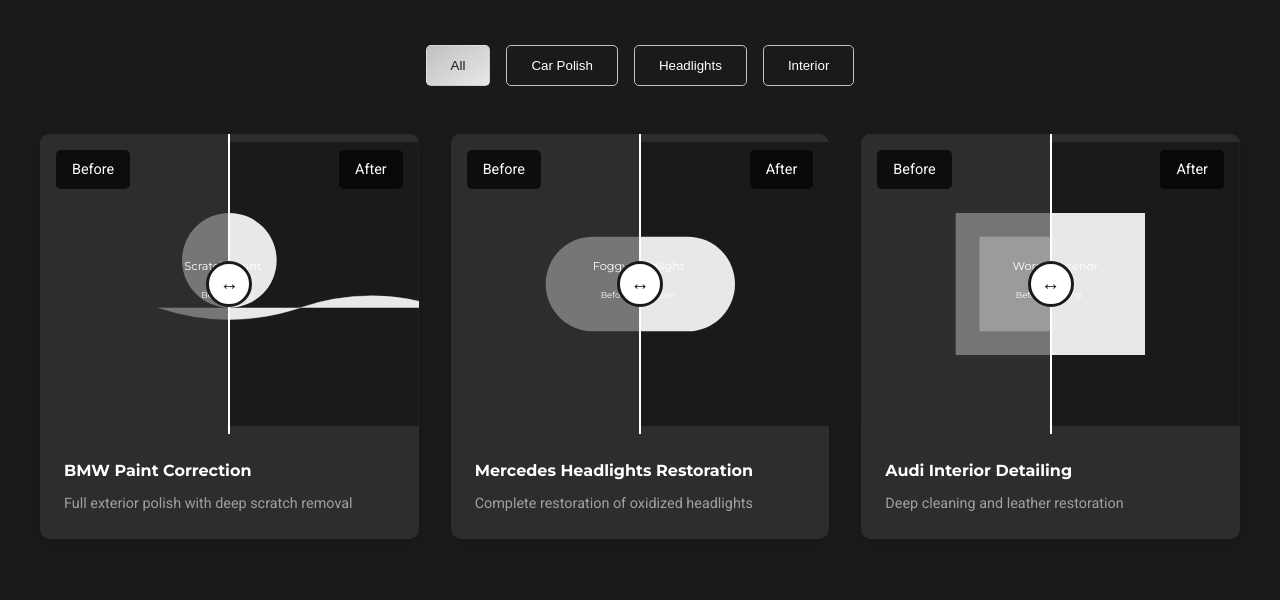
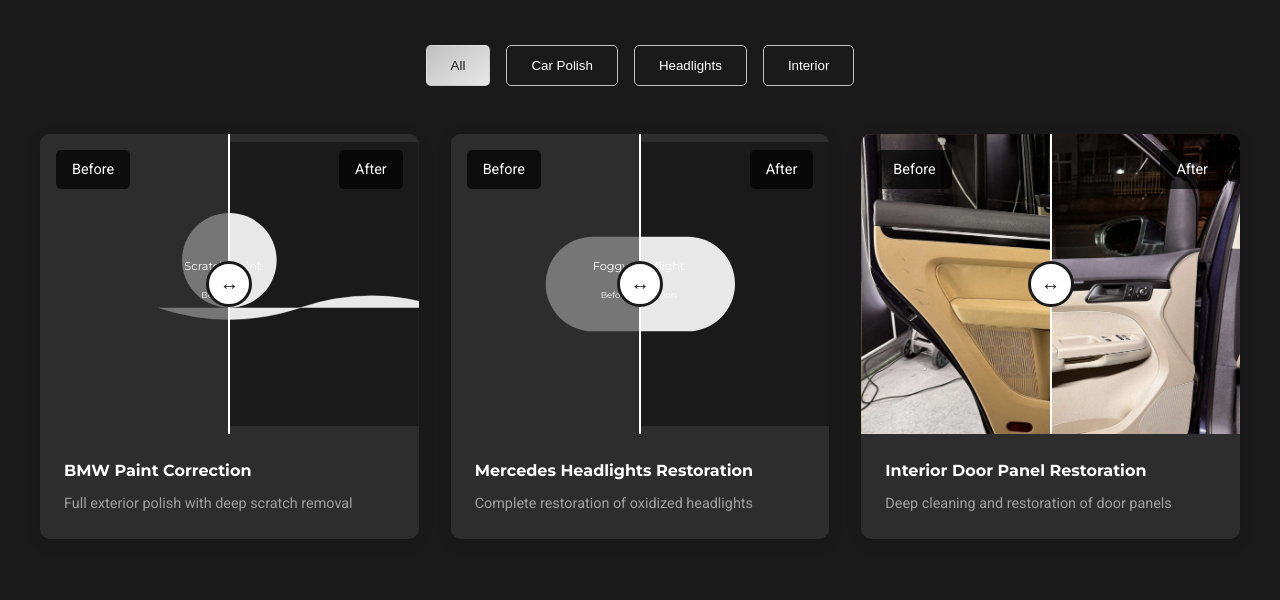
Before and after one commit to mahmutmft/crazy-garage-website, a website: page index.html in a window 1280 px wide. Shown: the part 2283-2883 px from the top of the page. Drawn offline with Linux system fonts and the light colour scheme.

Commit message:
feat: Add interior door panel before/after photos to gallery

```diff
--- a/index.html
+++ b/index.html
@@ -255,38 +255,18 @@
                 <div class="gallery-item" data-category="interior">
                     <div class="before-after-slider">
                         <div class="before-image">
-                            <svg class="placeholder-image" viewBox="0 0 800 600" xmlns="http://www.w3.org/2000/svg">
-                                <rect width="100%" height="100%" fill="#2d2d2d"/>
-                                <path d="M200,150 h400 v300 h-400 Z" fill="#c0c0c0" opacity="0.5"/>
-                                <path d="M250,200 h300 v200 h-300 Z" fill="#c0c0c0" opacity="0.3"/>
-                                <text x="50%" y="45%" text-anchor="middle" fill="#fff" font-family="Arial" font-size="24">
-                                    Worn Interior
-                                </text>
-                                <text x="50%" y="55%" text-anchor="middle" fill="#fff" font-family="Arial" font-size="18">
-                                    Before Detailing
-                                </text>
-                            </svg>
+                            <img src="assets/gallery/interior/left-side-door-before.JPG" alt="Car Interior Before Detailing">
                             <span class="label" data-i18n="gallery.labels.before">Before</span>
                         </div>
                         <div class="after-image">
-                            <svg class="placeholder-image" viewBox="0 0 800 600" xmlns="http://www.w3.org/2000/svg">
-                                <rect width="100%" height="100%" fill="#1a1a1a"/>
-                                <path d="M200,150 h400 v300 h-400 Z" fill="#e8e8e8"/>
-                                <path d="M250,200 h300 v200 h-300 Z" fill="#e8e8e8" opacity="0.8"/>
-                                <text x="50%" y="45%" text-anchor="middle" fill="#fff" font-family="Arial" font-size="24">
-                                    Restored Interior
-                                </text>
-                                <text x="50%" y="55%" text-anchor="middle" fill="#fff" font-family="Arial" font-size="18">
-                                    After Detailing
-                                </text>
-                            </svg>
+                            <img src="assets/gallery/interior/left-side-door-after.JPG" alt="Car Interior After Detailing">
                             <span class="label" data-i18n="gallery.labels.after">After</span>
                         </div>
                         <div class="slider-handle"></div>
                     </div>
                     <div class="gallery-item-info">
-                        <h4 data-i18n="gallery.items.audi.title">Audi Interior Detailing</h4>
-                        <p data-i18n="gallery.items.audi.description">Deep cleaning and leather restoration</p>
+                        <h4 data-i18n="gallery.items.audi.title">Interior Door Panel Restoration</h4>
+                        <p data-i18n="gallery.items.audi.description">Deep cleaning and restoration of door panels</p>
                     </div>
                 </div>
             </div>
--- a/scripts/translations/en.js
+++ b/scripts/translations/en.js
@@ -79,8 +79,8 @@
                 description: "Complete restoration of oxidized headlights"
             },
             audi: {
-                title: "Audi Interior Detailing",
-                description: "Deep cleaning and leather restoration"
+                title: "Interior Door Panel Restoration",
+                description: "Deep cleaning and restoration of door panels"
             }
         },
         labels: {
--- a/scripts/translations/mk.js
+++ b/scripts/translations/mk.js
@@ -79,8 +79,8 @@
                 description: "Целосна обнова на оксидирани фарови"
             },
             audi: {
-                title: "Audi Детално Чистење на Ентериер",
-                description: "Длабинско чистење и обнова на кожа"
+                title: "Реставрација на Внатрешни Панели",
+                description: "Длабинско чистење и обнова на панелите на вратите"
             }
         },
         labels: {
@@ -96,7 +96,7 @@
         title: "Резервирајте Услуга",
         form: {
             name: "Вашето Име",
-            email: "Вашата Е-пошта",
+            email: "Вашата E-пошта",
             service: "Изберете Услуга",
             date: "Изберете Датум и Време",
             notes: "Дополнителни Забелешки",
--- a/scripts/translations/sq.js
+++ b/scripts/translations/sq.js
@@ -79,8 +79,8 @@
                 description: "Restaurim i plotë i dritave të oksiduara"
             },
             audi: {
-                title: "Detajimi i Brendshëm i Audi",
-                description: "Pastrim i thellë dhe restaurim i lëkurës"
+                title: "Restaurimi i Panelit të Brendshëm",
+                description: "Pastrim i thellë dhe restaurim i paneleve të dyerve"
             }
         },
         labels: {
```
Also changed, not shown: assets/gallery/interior/left-side-door-after.JPG (added), assets/gallery/interior/left-side-door-before.JPG (added).
